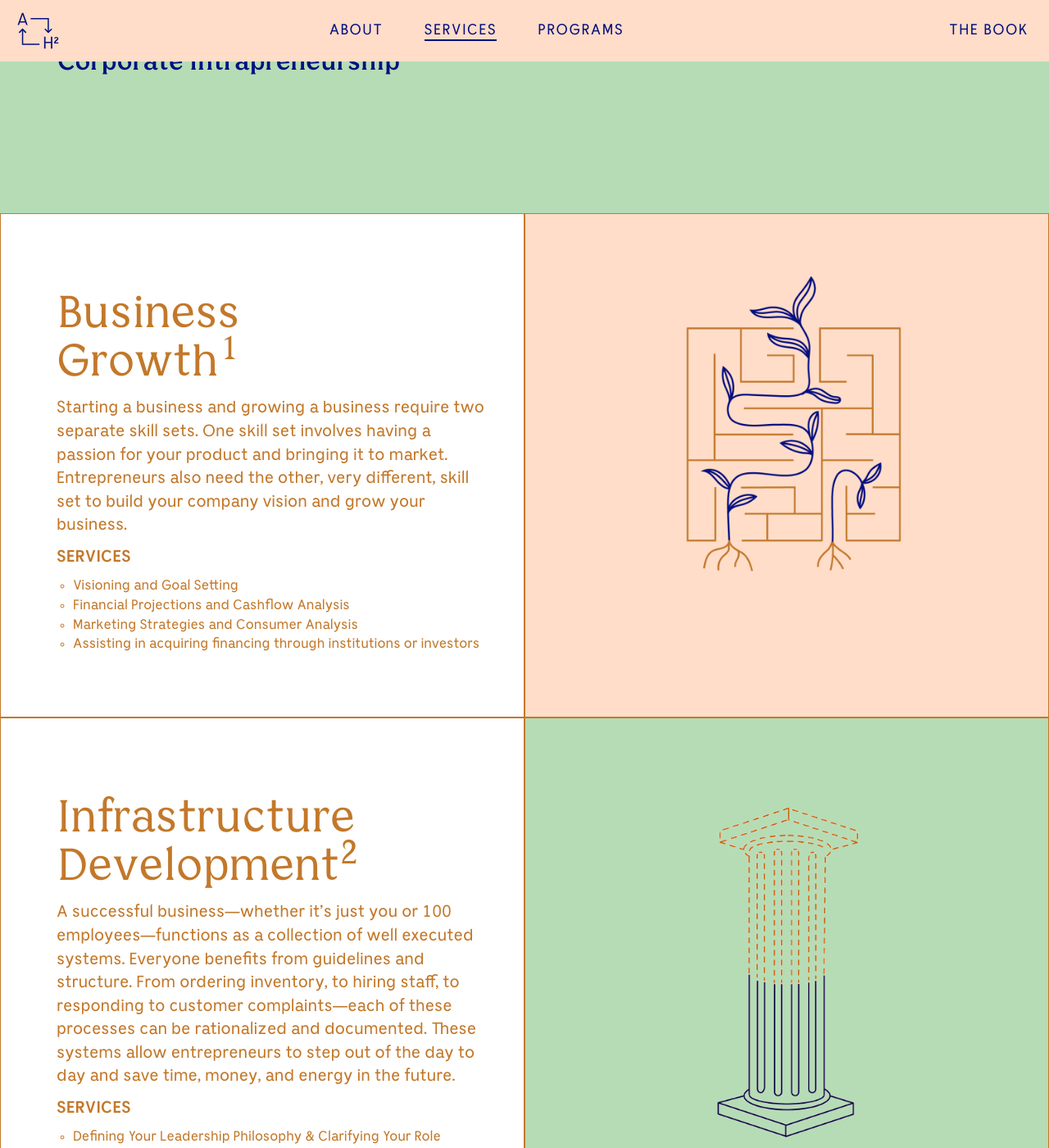
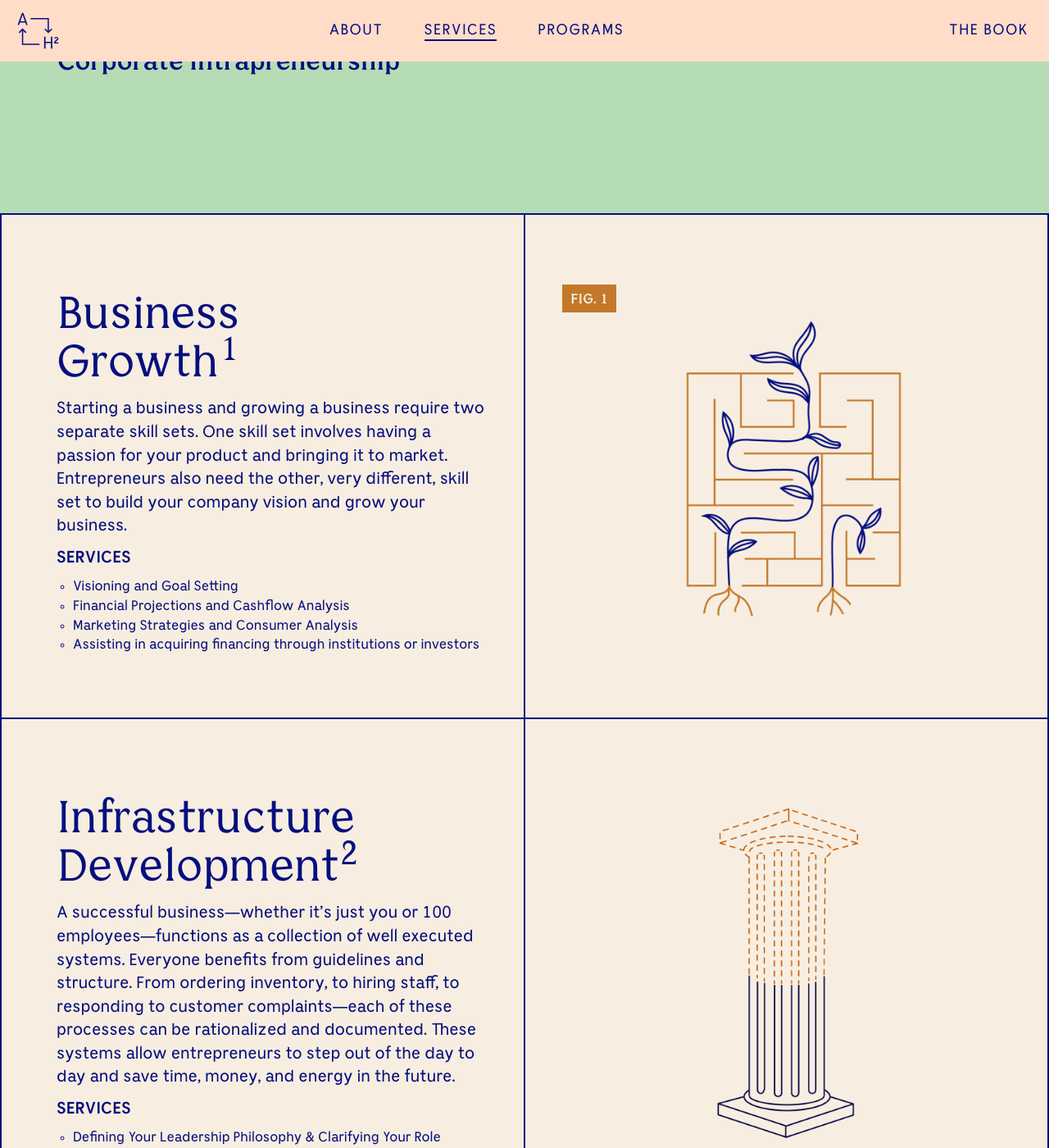
Before and after one commit to hollyhoward78/ask-holly-how, a Jekyll site: the page built from _pages/services.md, in a window 1280 px wide and 1400 px high, scrolled down 611 px. Shown: the whole window at 82% size. Built offline with Jekyll 4.4.1, drawn with Linux system fonts in a browser that asks for light colours.

Commit message:
More Style and Layout changes for mostly Services

```diff
--- a/_layouts/services.html
+++ b/_layouts/services.html
@@ -2,7 +2,7 @@
 layout: base
 ---
 
-<div class="row bg green p-sm-y-6">
+<div class="row bg green border-navy-bottom p-sm-y-6">
     <div class="container">
       <div class="row">
         <div class="col-xs-12 col-md-10">
@@ -24,7 +24,7 @@
 </div>
 
 <div class="flex-full-height" id="business-growth">
-    <div class="col-xs-12 col-md-6 sm-p-a-6 border-gold bg white-gold">
+    <div class="col-xs-12 col-md-6 sm-p-a-6 services-border-navy-left bg cream">
         <div class="block left p-sm-y-3">
             <h2>Business<br/>Growth<sup>1</sup></h2>
             <p>Starting a business and growing a business require two separate skill sets. One skill set involves having a passion for your product and bringing it to market. Entrepreneurs also need the other, very different, skill set to build your company vision and grow your business.</p>
@@ -37,17 +37,20 @@
             </ul>
         </div>
       </div>
-    <div class="col-xs-12 col-md-6 sm-p-a-6 sm-m-b-0 xs-m-b-3 border-gold bg pink-cream">
+    <div class="col-xs-12 col-md-6 sm-p-a-6 sm-m-b-0 xs-m-b-3 services-border-navy-right bg cream">
       <div class="block right">
-          <div class="service-image-container p-sm-y-3 m-sm-l-6">
-            <img src="/images/services/ahh-maze.png" class="img-responsive" style="max-width: 265px;"/>
-          </div>
+        <div class="full-width p-xs-t-3">
+          <h6 class="serif bold figure-number">Fig. 1</h6>
+        </div>
+        <div class="service-image-container p-xs-b-3 m-sm-l-6">
+          <img src="/images/services/ahh-maze.png" class="img-responsive" style="max-width: 265px;"/>
+        </div>
       </div>
     </div>
 </div>
 
 <div class="flex-full-height" id="infrastructure-development">
-    <div class="col-xs-12 col-md-6 sm-p-a-6 border-gold bg white-gold">
+    <div class="col-xs-12 col-md-6 sm-p-a-6 services-border-navy-left bg cream">
         <div class="block left p-sm-y-3">
             <h2>Infrastructure<br/>Development<sup>2</sup></h2>
             <p>A successful business—whether it’s just you or 100 employees—functions as a collection of well executed systems. Everyone benefits from guidelines and structure.  From ordering inventory, to hiring staff, to responding to customer complaints—each of these processes can be rationalized and documented. These systems allow entrepreneurs to step out of the day to day and save time, money, and energy in the future.</p>
@@ -60,7 +63,7 @@
             </ul>
         </div>
       </div>
-    <div class="col-xs-12 col-md-6 sm-p-a-6 sm-m-b-0 xs-m-b-3 border-gold bg light-green">
+    <div class="col-xs-12 col-md-6 sm-p-a-6 sm-m-b-0 xs-m-b-3 services-border-navy-right bg cream">
       <div class="block right">
           <div class="service-image-container p-sm-y-3 m-sm-x-2">
             <img src="/images/services/column.gif" class="img-responsive" />
@@ -70,7 +73,7 @@
 </div>
 
 <div class="flex-full-height" id="culture-change">
-    <div class="col-xs-12 col-md-6 sm-p-a-6 border-gold bg white-gold">
+    <div class="col-xs-12 col-md-6 sm-p-a-6 services-border-navy-left bg cream">
         <div class="block left p-sm-y-3">
             <h2>Culture<br/>Change<sup>3</sup></h2>
             <p>Peter Drucker famously said that culture eats strategy for breakfast.  Entrepreneurs who’ve started their company without intentionally creating the right corporate culture will struggle to achieve even the most inspiring vision.  Stepping back to reassess and define what that culture can be is vital to succeeding.</p>
@@ -83,7 +86,7 @@
             </ul>
         </div>
       </div>
-    <div class="col-xs-12 col-md-6 sm-p-a-6 sm-m-b-0 xs-m-b-3 border-gold bg cream">
+    <div class="col-xs-12 col-md-6 sm-p-a-6 sm-m-b-0 xs-m-b-3 services-border-navy-right bg cream">
       <div class="block right">
           <div class="service-image-container p-sm-y-3 m-sm-l-6">
             <img src="/images/services/ahh-culture-change.png" class="img-responsive" style="max-width:275px;" />
@@ -93,7 +96,7 @@
 </div>
 
 <div class="flex-full-height" id="corporate-intrapreneurship">
-    <div class="col-xs-12 col-md-6 sm-p-a-6 border-gold bg white-gold">
+    <div class="col-xs-12 col-md-6 sm-p-a-6 services-border-navy-left bg cream">
         <div class="block left p-sm-y-3">
             <h2>Corporate<br/>Intrapeneurship<sup>4</sup></h2>
             <p>As described by Inc Magazine, “Intraprenuership is a relatively recent concept that focuses on employees of a company that have many of the attributes of entrepreneurs.”  These services support larger corporations wanting their department heads to manage with more autonomy or incorporate innovation while staying connected to the larger corporate culture. They also ensure a seamless transition during the acquisition of smaller brands guaranteeing the original culture and personal touch remain authentic to the original source.</p>
@@ -105,7 +108,7 @@
             </ul>
         </div>
       </div>
-    <div class="col-xs-12 col-md-6 sm-p-a-6 sm-m-b-0 xs-m-b-3 border-gold bg light-lemon">
+    <div class="col-xs-12 col-md-6 sm-p-a-6 sm-m-b-0 xs-m-b-3 services-border-navy-right bg cream">
       <div class="block right">
           <div class="service-image-container p-sm-y-3 m-sm-l-6">
             <img src="/images/services/ahh-stairs.png" class="img-responsive" style="max-width:210px;"/>
@@ -114,7 +117,7 @@
     </div>
 </div>
 
-<div class="row border-gold bg lemon p-sm-y-6">
+<div class="row border-navy-top bg lemon p-sm-y-6">
     <div class="container">
       <div class="row">
         <div class="col-xs-12">
@@ -175,7 +178,7 @@
         </div>
         <div class="col-xs-12 col-md-5">
           <!--- Insert an SVG here? -->
-          <a href="mailto:hhoward@askhollyhow.com" target="_blank"><img class="img-responsive m-sm-t-2" src="/images/ahh-askmore-button.png" style="max-width: 112.5px;"/></a>
+          <div class="m-xs-t-2 m-xs-b-3"><a href="mailto:hhoward@askhollyhow.com" class="inline-link"><img src="/images/ahh-askmore-button.png" class="img-responsive m-xs-r-1" id="ask-how-circle" style="max-width: 112.5px; float: left;"/>Get in touch!</a></div>
       </div>
     </div> <!-- /container -->
   </div>
--- a/_sass/_ahh.scss
+++ b/_sass/_ahh.scss
@@ -91,6 +91,24 @@
 
 .intro-lead {
   font-size: $font-size-h4;
+}
+
+h6.up-next {
+  display: inline-block;
+  padding: 0.5rem 0.5rem 0.3rem 0.5rem;
+  background-color: $pink;
+}
+
+h6.figure-number {
+  display: inline-block;
+  text-transform: uppercase;
+  padding: 0.5rem 0.5rem 0.3rem 0.5rem;
+  background-color: $gold;
+  color: $cream;
+}
+
+.full-width {
+  width: 100%;
 }
 
 ul {
@@ -286,6 +304,12 @@
     width: 115px;
 }
 
+#eye-programs {
+  top: 0px;
+  left: 0px;
+  width: 115px;
+}
+
 #growth-home {
   top: calc(50% + 11rem);
 left: calc(50% - 13rem);
@@ -336,6 +360,10 @@
     }
 }
 
+.bg-cream {
+  background-color: $cream;
+  color: $navy;
+}
 
 .bg {
   background-color: $cream;
@@ -425,6 +453,28 @@
 
 .border-navy {
   border: solid 2px $navy;
+}
+
+.services-border-navy-left {
+  border-right: solid 1px $navy;
+  border-bottom: solid 1px $navy;
+  border-top: solid 1px $navy;
+  border-left: solid 2px $navy;
+}
+
+.services-border-navy-right {
+  border-right: solid 2px $navy;
+  border-bottom: solid 1px $navy;
+  border-top: solid 1px $navy;
+  border-left: solid 1px $navy;
+}
+
+.border-navy-bottom {
+  border-bottom: solid 1px $navy;
+}
+
+.border-navy-top {
+  border-top: solid 1px $navy;
 }
 
 .flex-full-height {
```
Also changed, not shown: _layouts/programs.html (+14 -11 lines).
